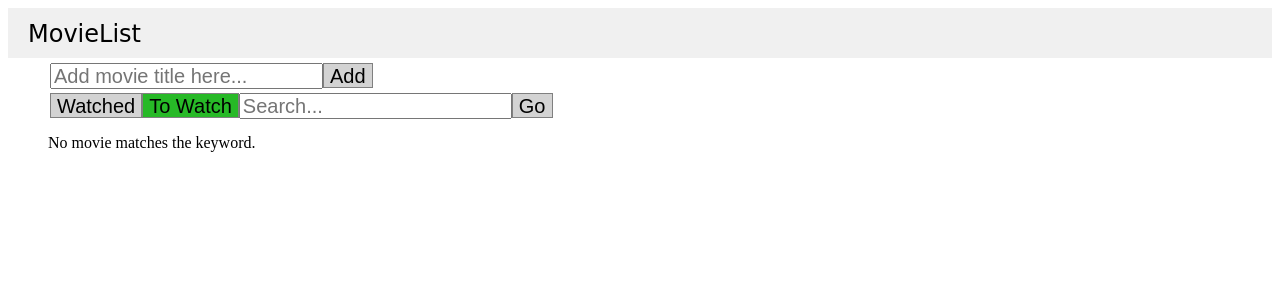
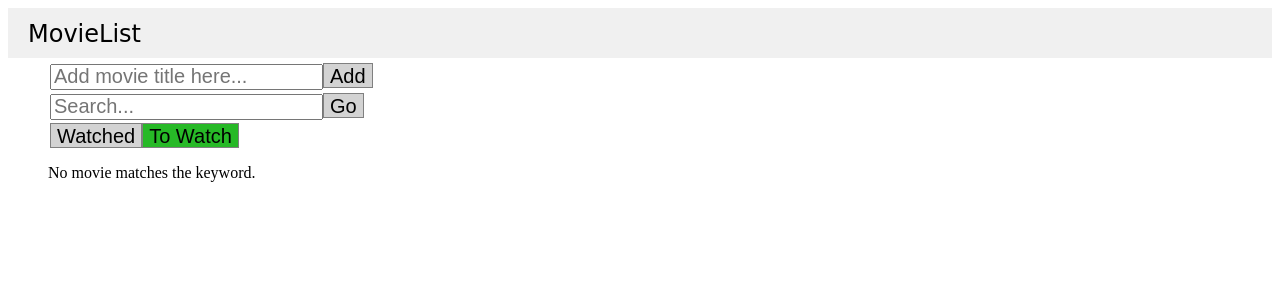
Before and after one commit to clfhhc/sampleMovieList, a React app: page / in a window 1280 px wide. Shown: the top 300 px of the page. Built offline with nearby package versions, Linux system fonts and the light colour scheme.

Commit message:
Changed layout

```diff
--- a/src/js/components/Search.jsx
+++ b/src/js/components/Search.jsx
@@ -112,16 +112,6 @@ class Search extends React.Component {
                     </button>
                 </fieldset>
                 <fieldset className="filter-form">
-                    <button className={this.state.watchedPage ? "pressed" : ""}
-                    id="watched-button"
-                    onClick={this.handleClick}
-                    >Watched</button>
-
-                    <button className={this.state.watchedPage ? "" : "pressed"}
-                    id="to-watch-button"
-                    onClick={this.handleClick}
-                    >To Watch</button>
-
                     <input name="filter-title"
                     type="text"
                     placeholder="Search..."
@@ -133,6 +123,18 @@ class Search extends React.Component {
                         Go
                     </button>
                 </fieldset>
+
+                <fieldset>
+                    <button className={this.state.watchedPage ? "pressed" : ""}
+                    id="watched-button"
+                    onClick={this.handleClick}
+                    >Watched</button>
+
+                    <button className={this.state.watchedPage ? "" : "pressed"}
+                    id="to-watch-button"
+                    onClick={this.handleClick}
+                    >To Watch</button>
+                </fieldset>
             </form>
         );
     }
--- a/src/main.css
+++ b/src/main.css
@@ -12,7 +12,6 @@ h1 {
 }
 
 .search span{
-    float: left;
     border: 1px solid lightgrey;
     font-size: 20px;
     height: 25px;
@@ -20,13 +19,11 @@ h1 {
 }
 
 .search input {
-    float: left;
     height: 20px;
     font-size: 20px;
 }
 
 .search button {
-    float:left;
     font-size: 20px;
     height: 25px;
     border: 1px solid grey;
```
